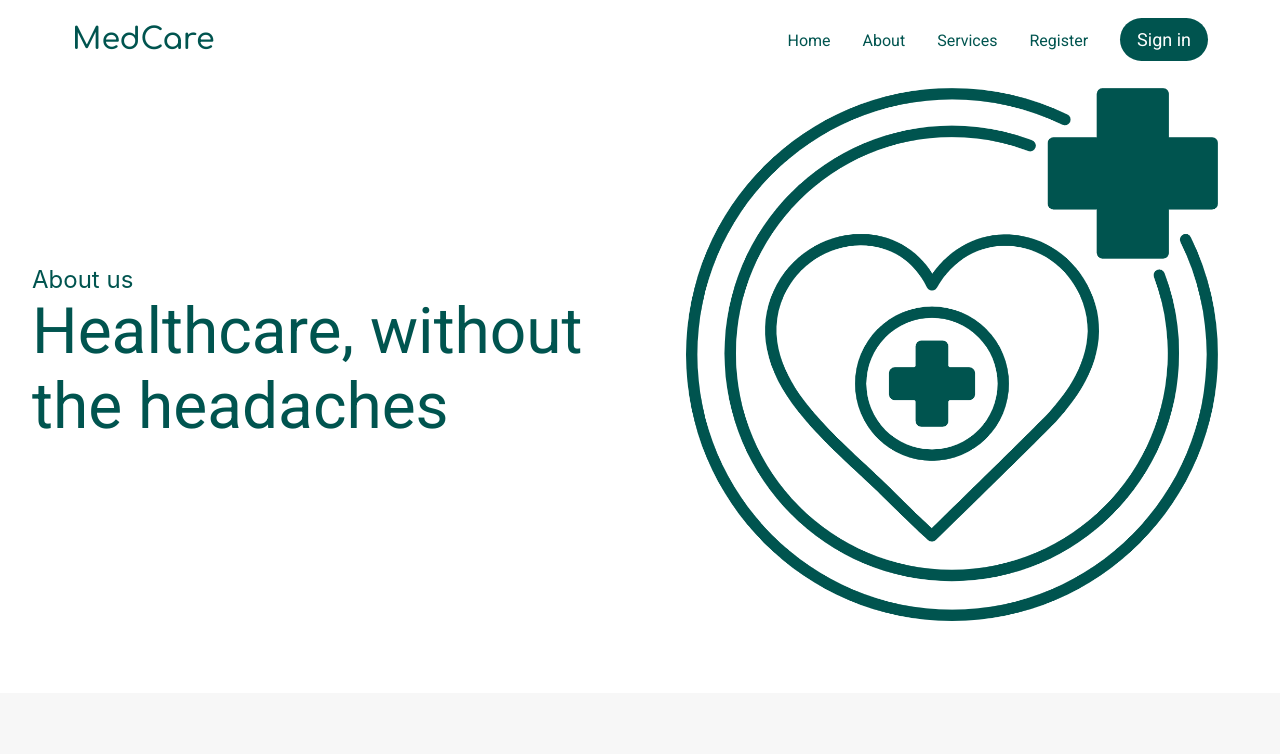
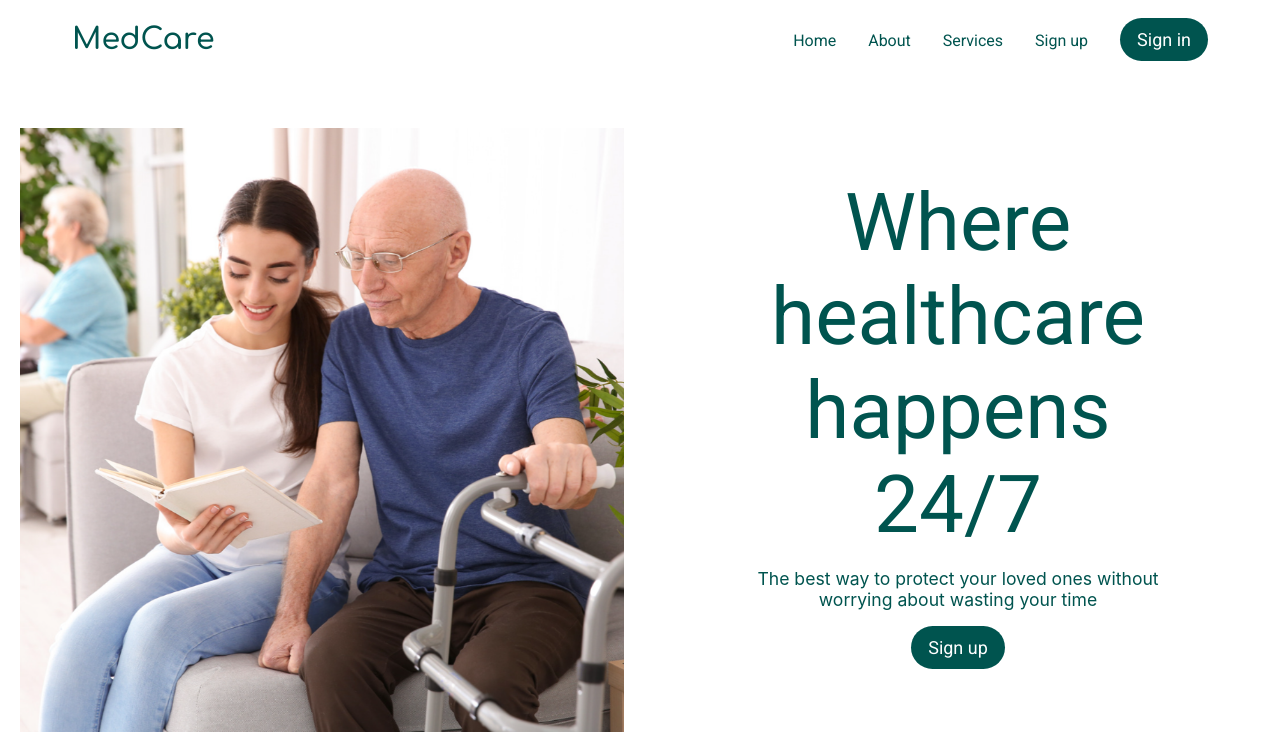
Before and after one commit to mohamad-alkaadi/MedCare, a React (Create React App) app in the folder final_last-version/: page / in a window 1280 px wide. Shown: the top 754 px of the page. Built offline with nearby package versions, Linux system fonts and the light colour scheme; a web font is replaced by a local one.

Commit message:
update to navbar

```diff
--- a/final_last-version/src/App.js
+++ b/final_last-version/src/App.js
@@ -10,7 +10,7 @@ function App() {
   return (
     <div className="App">
       <NavBar/>
-      {/* <Home/> */}
+      <Home/>
       {/* <Register/> */}
       {/* <Services/> */}
       <About/>
--- a/final_last-version/src/common/NavBar.js
+++ b/final_last-version/src/common/NavBar.js
@@ -34,7 +34,7 @@ function NavBar() {
                         const {url,text} = link;
                         return <a href={url}>{text}</a>
                         })}
-                        <a href='#' className='s-up-button'>Register</a>
+                        <a href='#' className='s-up-button'>Sign up</a>
                         <a href='#' id='s-in-button'>Sign in</a>
                     </nav>
                     {/*----------------------------  */}
```
